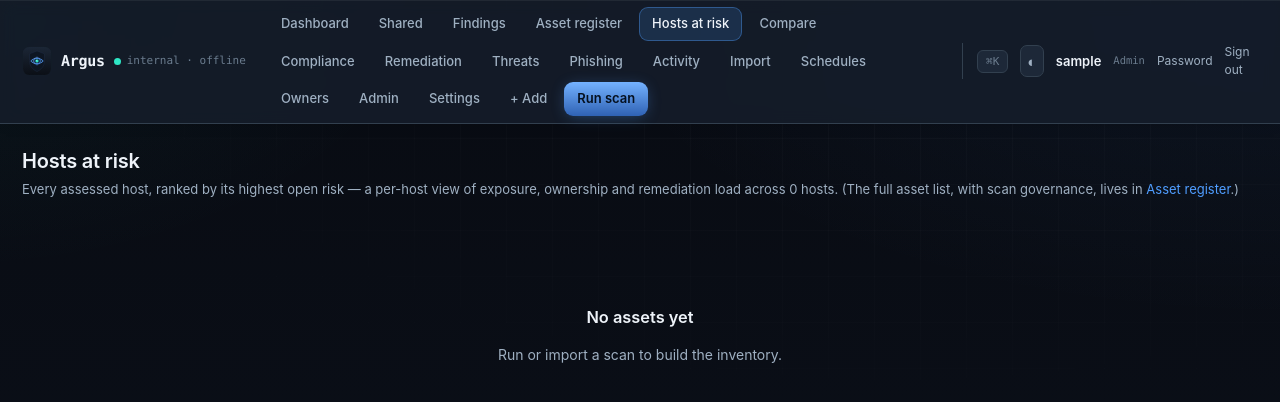
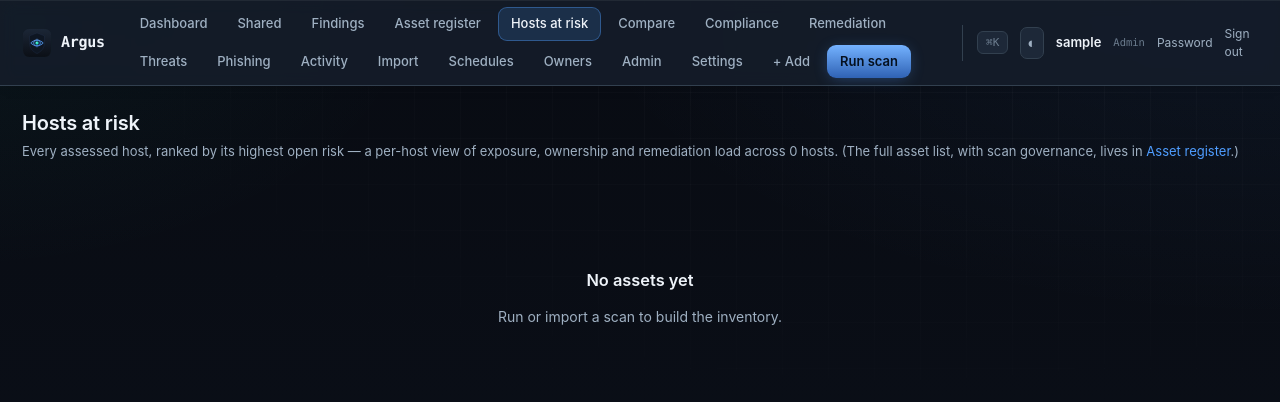
Before and after one commit to tricia-ships-it/argus, a Flask app: page /assets in a window 1280 px wide. Shown: the top 402 px of the page. Run offline with Flask 3, Linux system fonts and the light colour scheme; the visitor is signed in with stand-in values (Sample User, id 1); data comes from the database, SQL or seed files in the repository; data that the repository does not hold is empty.

Commit message:
Remove the 'internal · offline' tag from the header

```diff
--- a/app/templates/base.html
+++ b/app/templates/base.html
@@ -26,7 +26,6 @@
     <div class="brand">
       <img class="logo" src="{{ url_for('static', filename='argus-icon.svg') }}" alt="" width="30" height="30">
       <span class="mark">Argus</span>
-      <span class="tag">internal · offline</span>
     </div>
     {% set ep = request.endpoint %}
     <nav class="topnav">
```
